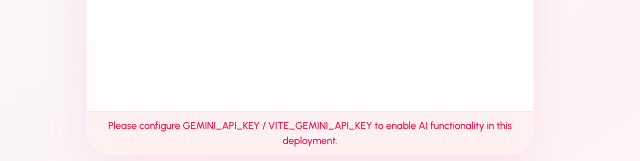
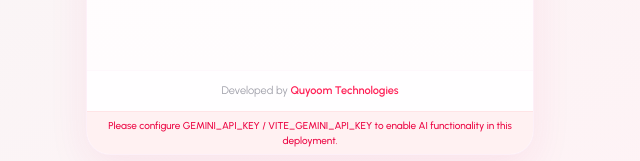
Before and after one commit to quyoomtech/enzilyweb, a React (Vite) app: page / in a window 1280 px wide. Shown: the part 673-834 px from the top of the page, without its empty margins (330-970 px from the left). Built offline with nearby package versions, Linux system fonts and the light colour scheme; no server answers.

Commit message:
chore: rebrand application and update environment docs
Update project title, footer branding, and API User-Agent strings to reflect Quyoom Technologies identity. Refine environment variable documentation for clarity.

```diff
--- a/index.html
+++ b/index.html
@@ -3,7 +3,7 @@
   <head>
     <meta charset="UTF-8" />
     <meta name="viewport" content="width=device-width, initial-scale=1.0" />
-    <title>My Google AI Studio App</title>
+    <title>Gemini Live Ecosystem - Developed by Quyoom Technologies</title>
   </head>
   <body>
     <div id="root"></div>
--- a/server.ts
+++ b/server.ts
@@ -26,7 +26,7 @@
       apiKey: key,
       httpOptions: {
         headers: {
-          'User-Agent': 'aistudio-build',
+          'User-Agent': 'quyoom-technologies-enzily',
         }
       }
     });
--- a/src/App.tsx
+++ b/src/App.tsx
@@ -172,6 +172,11 @@
           </AnimatePresence>
         </main>
 
+        {/* Subtle Brand Credit Footer */}
+        <footer className="py-3 text-center border-t border-pink-100/30 bg-pink-50/10 text-zinc-400 text-[11px] font-sans">
+          Developed by <span className="font-semibold text-rose-500">Quyoom Technologies</span>
+        </footer>
+
         {/* Read-only Alert Warning Banner when API Key is missing */}
         {!hasApiKey && (
           <div className="bg-rose-50 border-t border-rose-100 text-rose-600 text-[10px] py-1.5 px-4 text-center tracking-normal font-medium font-sans">
```
Also changed, not shown: 1 other file (tests, documents, lock files or other folders).
